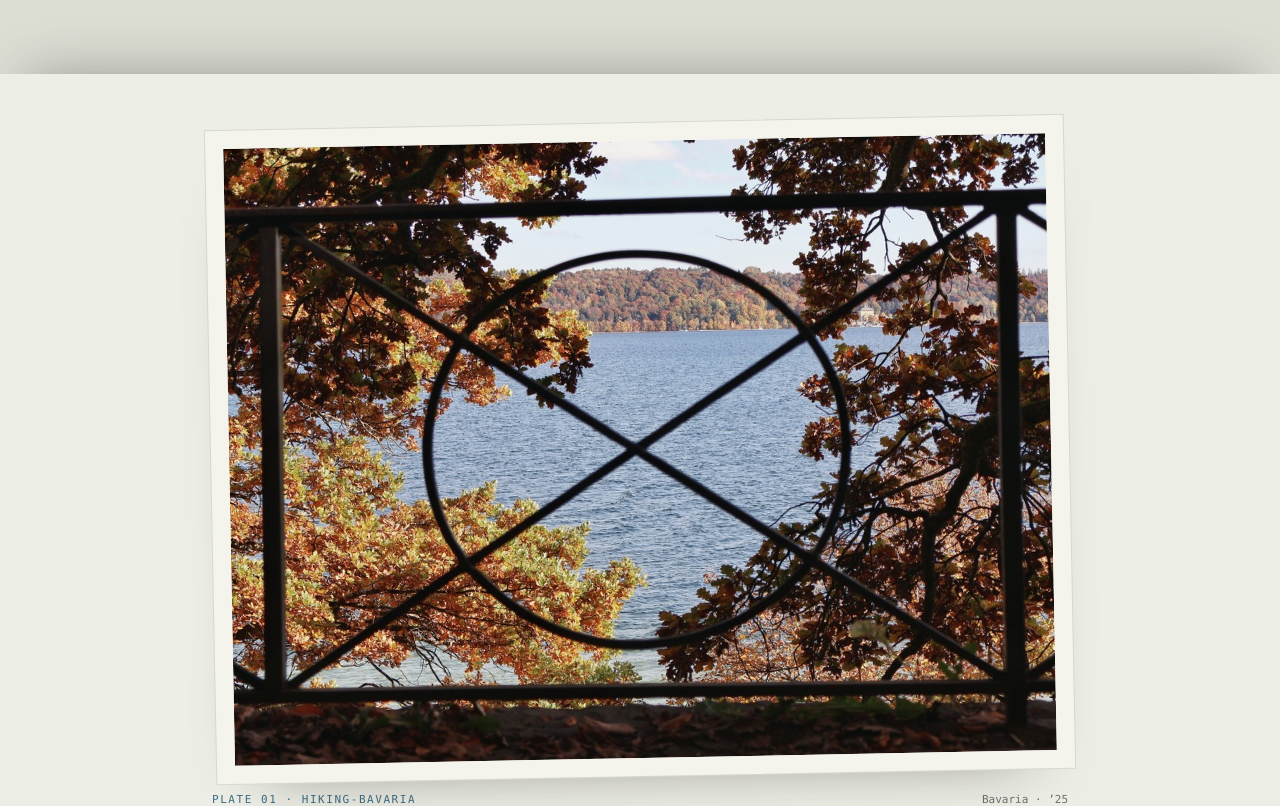
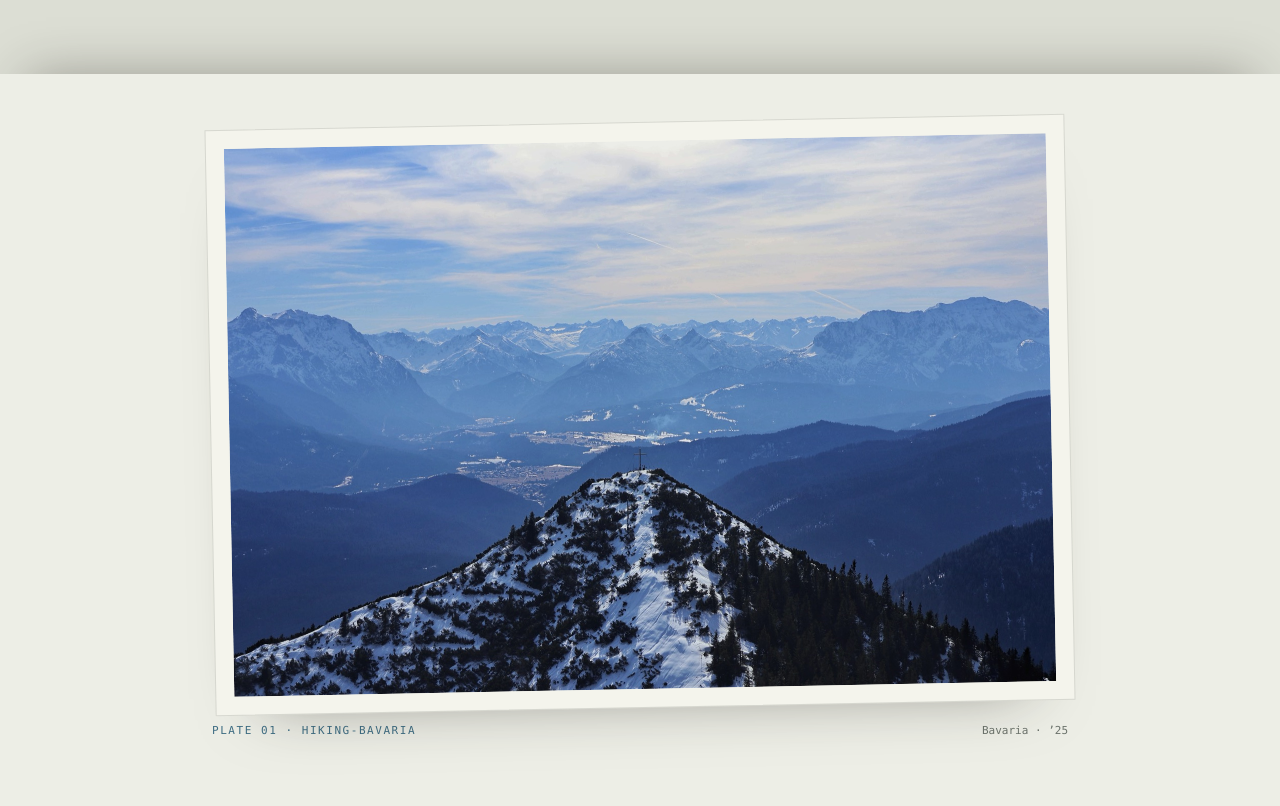
Before and after one commit to LaijieJi/webpage, a Vue app: page /photography in a window 1280 px wide. Shown: the part 800-1606 px from the top of the page. Built offline with nearby package versions, Linux system fonts and the light colour scheme; a web font is replaced by a local one.

Commit message:
chore: minor updates

```diff
--- a/src/data/photoMedia.js
+++ b/src/data/photoMedia.js
@@ -1,11 +1,11 @@
 // Maps photography entry slugs to a hero image + a short place label used by
 // the gallery plates and photo-story header.
 import munich from '../assets/media/CC41B5D9-DBE7-4E0C-8089-DEC0EE1275A1_1_105_c.jpeg';
-import lake from '../assets/media/F629BFE3-0C58-40A2-BD01-CC8D12B0E433_1_105_c.jpeg';
+import bavariaAlpine from '../assets/media/bavaria-alpine.jpeg';
 import leaf from '../assets/media/CF12C5E8-3BBE-4973-8C44-2B4ABD00A866_1_105_c.jpeg';
 
 export const photoMedia = {
-  'hiking-bavaria': { image: lake, place: 'Bavaria · ’25' },
+  'hiking-bavaria': { image: bavariaAlpine, place: 'Bavaria · ’25' },
   'munich-landmarks': { image: munich, place: 'München' }
 };
 
--- a/src/photography/hiking-bavaria.md
+++ b/src/photography/hiking-bavaria.md
@@ -18,7 +18,3 @@ Once I arrived to the ski station, I set off to the peak, and since this path wa
 After an hour or so, I decided to head back to Kochel, I took the gondola from the ski station, and then the bus. Before taking the train back to Munich, I decided to stop by for a little rest in the lake, from where I could see Herzogstand, towering over the lake with its presence while little ducks were chilling in the calm water.
 
 Once in Munich, I went to one of my favourite places of the city, Mamma Bao(if you haven't been there, you must do it), around five minutes from Hauptbahnhof, to top off this day with a delicious dinner.
-
-## Camera settings
-
-- Shot on Canon R10 with RF-S 18-150mm kit lens
--- a/src/photography/munich-landmarks.md
+++ b/src/photography/munich-landmarks.md
@@ -8,7 +8,3 @@ instagramPostId: DQON_J6jP8u
 Munich is a city famous by lots of things, either the Oktoberfest, the delicious Weisswursts, for being the home of the great Bayern Munich FC, and many other things, but what striked me the most was the history and the iconic landmarks you can find all around the city. From the stunning Neues Rathaus that welcomes you when you come out of the Marienplatz metro station, to the enormous Frauenkirche, without forgetting the ostentatious Residenz Munchen. All these buildings are majestic.
 
 Taking the chance, I wanted to experiment with my recently acquired camera, so tried to capture the essence of some of these buildings while strolling around the city and admiring the beautiful architecture.
-
-## Camera settings
-
-- Shot on Canon R10 with RF-S 18-45mm kit lens
```
Also changed, not shown: src/assets/media/bavaria-alpine.jpeg (added), 1 other file (tests, documents, lock files or other folders).
